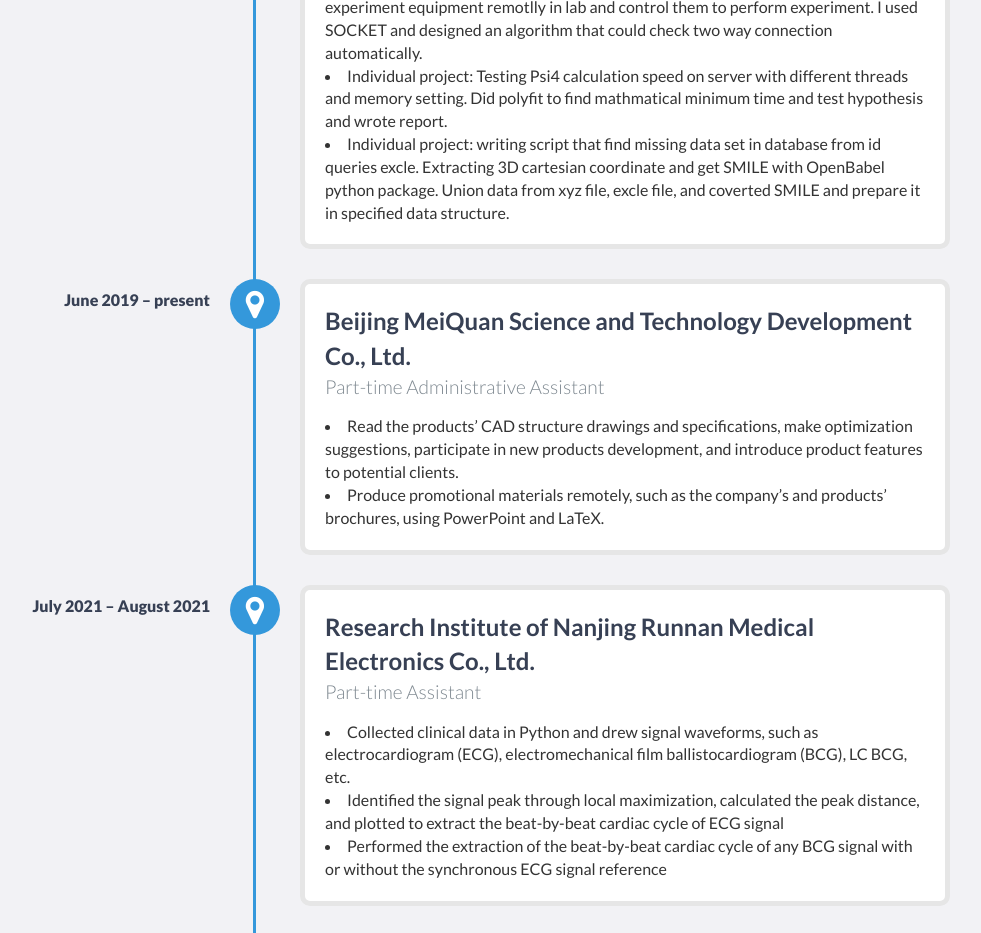
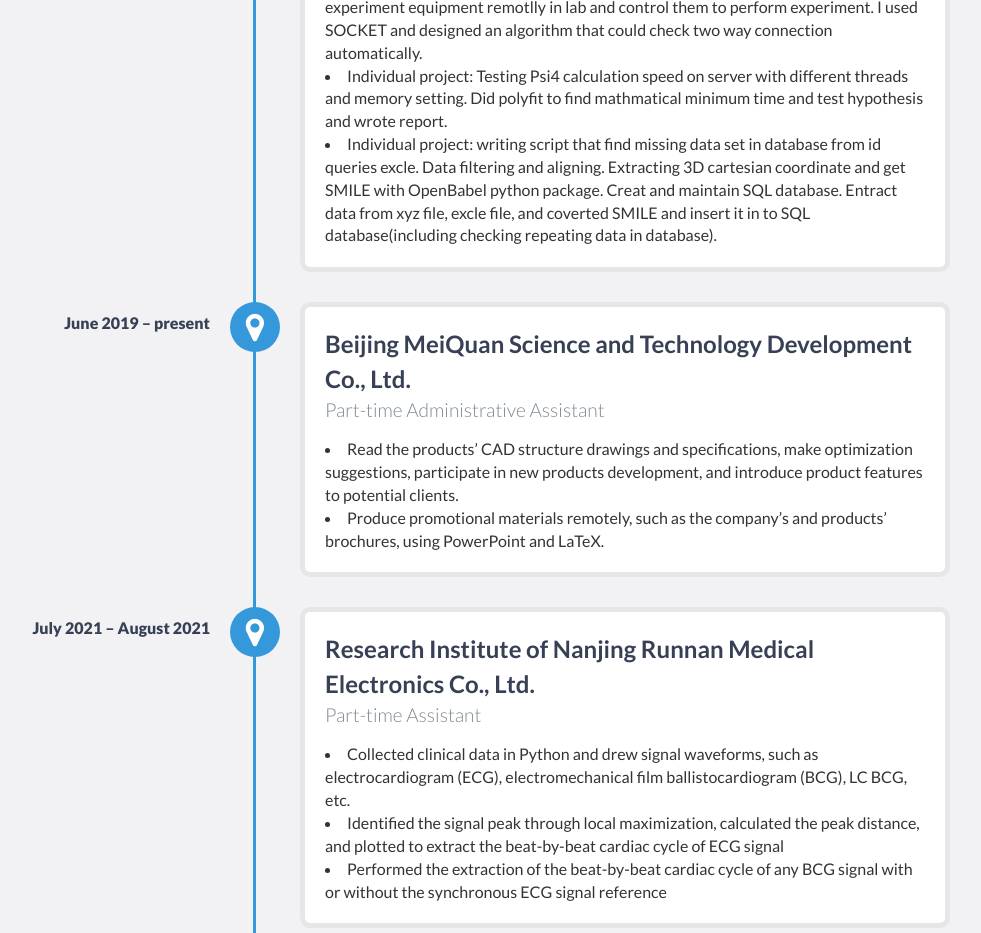
Before and after one commit to Yutao-Zhou/CV, a website: page index.html in a window 1280 px wide. Shown: the part 1360-2293 px from the top of the page, without its empty margins (190-1171 px from the left). Drawn offline with nearby package versions, Linux system fonts and the light colour scheme; no server answers.

Commit message:
Update index.html

```diff
--- a/index.html
+++ b/index.html
@@ -109,7 +109,7 @@
                     Individual project: Testing Psi4 calculation speed on server with different threads and memory setting. Did polyfit to find mathmatical minimum time and test hypothesis and wrote report.
                 </li>
                 <li>
-                    Individual project: writing script that find missing data set in database from id queries excle. Extracting 3D cartesian coordinate and get SMILE with OpenBabel python package. Union data from xyz file, excle file, and coverted SMILE and prepare it in specified data structure.
+                    Individual project: writing script that find missing data set in database from id queries excle. Data filtering and aligning. Extracting 3D cartesian coordinate and get SMILE with OpenBabel python package. Creat and maintain SQL database. Entract data from xyz file, excle file, and coverted SMILE and insert it in to SQL database(including checking repeating data in database).
                 </li>
             </div>
             <div data-date="June 2019 – present">
```
